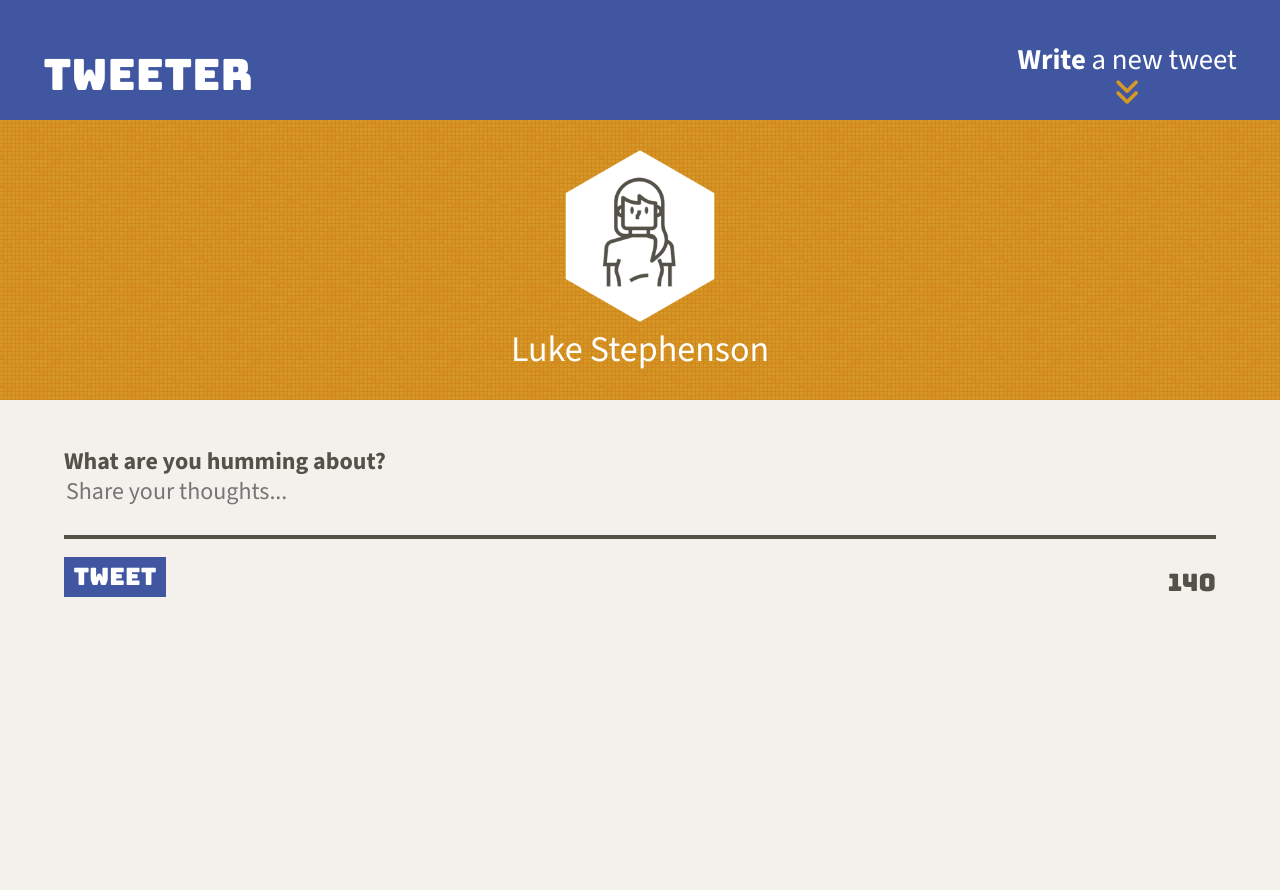
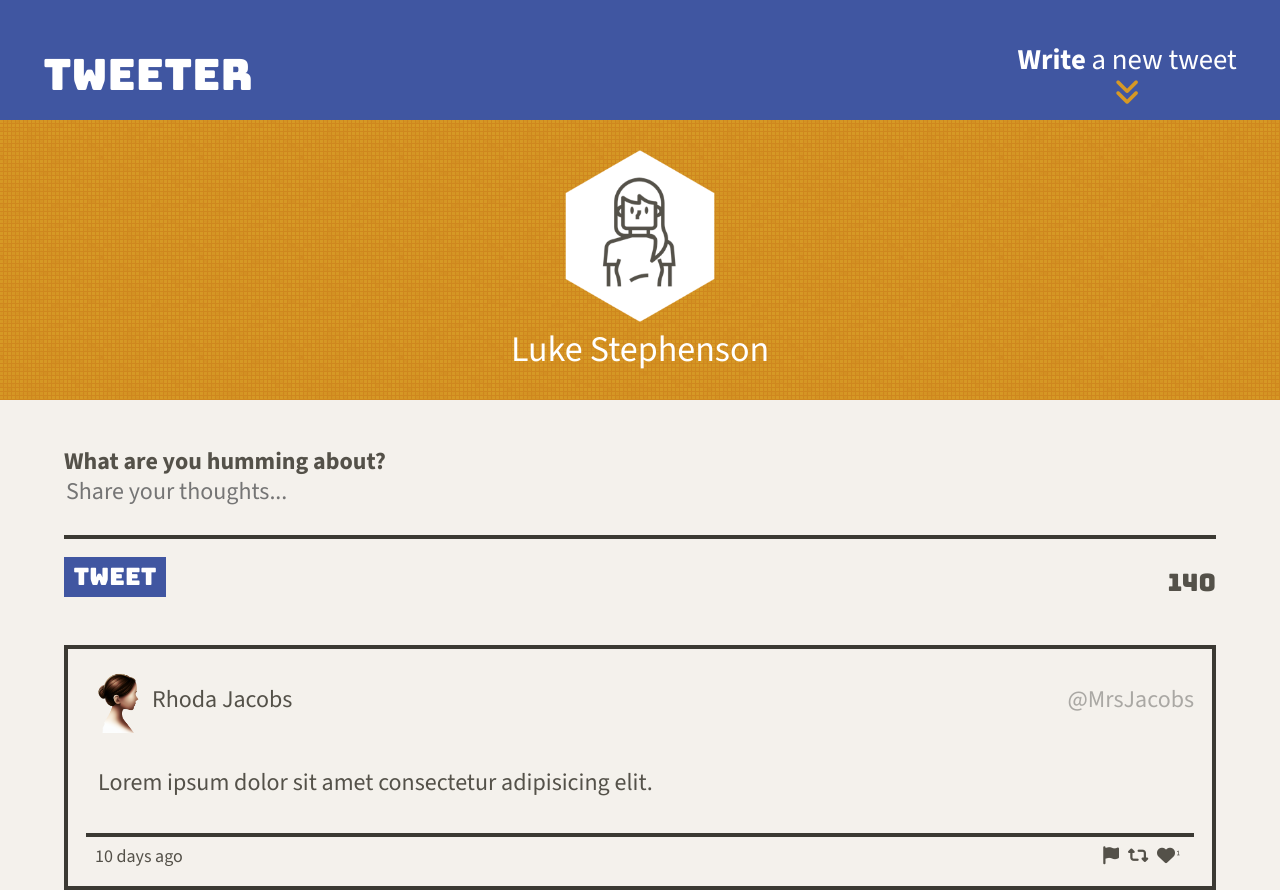
Before and after one commit to dirtandgrass/tweeter, a website: page public/index.html in a window 1280 px wide. Before the commit the page ends 800 px from the top, so only its background shows below. Drawn offline with nearby package versions, Linux system fonts and the light colour scheme.

Commit message:
add example html for tweets, add css

```diff
--- a/public/index.html
+++ b/public/index.html
@@ -24,6 +24,7 @@
   <link rel="stylesheet" href="/styles/nav.css" type="text/css" />
   <link rel="stylesheet" href="/styles/header.css" type="text/css" />
   <link rel="stylesheet" href="/styles/new-tweet.css" type="text/css" />
+  <link rel="stylesheet" href="/styles/tweet.css" type="text/css" />
 
   <!-- External JS -->
   <script src="https://code.jquery.com/jquery-3.7.1.slim.min.js"
@@ -66,6 +67,32 @@
         </div>
       </form>
     </section>
+    <section class="tweet-container">
+      <article class="tweet">
+        <header>
+          <div class="tweet__profile">
+            <img src="images/profile_icons/female_1.png" />
+            <div>Rhoda Jacobs</div>
+          </div>
+          <div class="tweet__handle">@MrsJacobs</div>
+        </header>
+        <div class="tweet__tweet">
+          <p>Lorem ipsum dolor sit amet consectetur adipisicing elit.
+          </p>
+        </div>
+        <footer>
+          <div class="tweet__age">10 days ago</div>
+          <div class="tweet__actions">
+            <i class="fa-solid fa-flag"></i>
+            <i class="fa-solid fa-retweet"></i>
+            <i class="fa-solid fa-heart">
+              <span class="count">1</span>
+            </i>
+          </div>
+        </footer>
+        </div>
+      </article>
+    </section>
   </main>
 </body>
 
--- a/public/styles/header.css
+++ b/public/styles/header.css
@@ -1,6 +1,6 @@
 .header {
   padding-block-start: var(--header-nav-height);
-  height: var(--header-height);
+  block-size: var(--header-height);
   display: flex;
   justify-content: center;
   align-items: center;
@@ -13,7 +13,7 @@
 
 
 .header__avatar {
-  height: calc(var(--header-height) - 9.5em);
+  block-size: calc(var(--header-height) - 9.5em);
 }
 
 .header__name {
--- a/public/styles/layout.css
+++ b/public/styles/layout.css
@@ -23,13 +23,18 @@ html {
   --highlight-color: #D69925;
 
   --primary-font-color: #545149;
+  --primary-dark-color: color-mix(in srgb, black 30%, var(--primary-font-color));
+  --primary-light-color: color-mix(in srgb, white 50%, var(--primary-font-color));
+
+
   --primary-background-color: #f4f1ec;
 
-  --form-font-color: darken(var(--primary-font-color), 65%);
   --error: #9d1a3d;
 
   --header-nav-height: 120px;
   --header-height: 400px;
+
+  --border-width: 4px;
 }
 
 body {
@@ -43,7 +48,7 @@ body {
 }
 
 main {
-  width: 90%;
+  inline-size: 90%;
   margin-inline: auto;
   background-color: inherit;
 }
@@ -61,6 +66,14 @@ main {
   color: var(--error)
 }
 
+.count {
+  font-size: 0.3em;
+  vertical-align: text-top;
+  position: relative;
+  left: -0.5em;
+  top: 0.75em;
+}
+
 
 /*
  * Additional CSS can be defined below or in other CSS files, as per instructions
--- a/public/styles/nav.css
+++ b/public/styles/nav.css
@@ -7,7 +7,7 @@
   justify-content: space-between;
   align-items: center;
   position: fixed;
-  width: 100dvw;
+  inline-size: 100dvw;
   padding-block-start: 1em;
   font-size: 1.2em;
 }
--- a/public/styles/new-tweet.css
+++ b/public/styles/new-tweet.css
@@ -12,11 +12,11 @@
   border: none;
   outline: none;
   background-color: inherit;
-  border-block-end: 4px solid;
-  border-block-end-color: var(--form-font-color);
+  border-block-end: var(--border-width) solid;
+  border-block-end-color: var(--primary-dark-color);
   /* setting color to var in one line, doesn't seem to work */
   resize: none;
-  color: var(--form-font-color);
+  color: var(--primary-dark-color);
   font-weight: 500;
 }
 
--- /dev/null
+++ b/public/styles/tweet.css
@@ -0,0 +1,66 @@
+.tweet-container {
+  .tweet {
+    border: var(--border-width) solid;
+    border-color: var(--primary-dark-color);
+    padding: 0.75em;
+
+    --shadow-distance: calc(var(--border-width) *1.5);
+
+    &:hover {
+      box-shadow: var(--shadow-distance) var(--shadow-distance) var(--primary-light-color);
+    }
+
+    header,
+    footer {
+      display: flex;
+      justify-content: space-between;
+      align-items: center;
+    }
+
+    header {
+      block-size: 2.75em;
+    }
+
+    footer {
+      padding-inline: 0.5em;
+      font-size: 0.75em;
+      block-size: 1.25em;
+      margin-block-start: 0.5em;
+    }
+
+
+  }
+
+  .tweet__profile {
+    display: flex;
+    align-items: inherit;
+
+    img {
+      max-block-size: 2.75em;
+    }
+  }
+
+  .tweet__handle {
+    color: var(--primary-light-color);
+  }
+
+  .tweet__tweet {
+    font-weight: 400;
+    padding: 0.5em;
+
+    border-block-end: var(--border-width) solid;
+    border-block-end-color: var(--primary-dark-color);
+  }
+
+  .tweet__actions i {
+    padding-inline: 0.15em;
+
+    &:hover {
+      cursor: pointer;
+      color: var(--highlight-color);
+    }
+  }
+
+
+
+}
--- a/server/data-files/initial-tweets.json
+++ b/server/data-files/initial-tweets.json
@@ -8,7 +8,7 @@
     "content": {
       "text": "If I have seen further it is by standing on the shoulders of giants"
     },
-    "created_at": 1709734807667
+    "created_at": 1710029336299
   },
   {
     "user": {
@@ -19,6 +19,6 @@
     "content": {
       "text": "Je pense , donc je suis"
     },
-    "created_at": 1709821207667
+    "created_at": 1710115736299
   }
 ]
```
Also changed, not shown: public/images/profile_icons/female_1.png (added), public/images/profile_icons/female_2.png (added), public/images/profile_icons/male_1.png (added), public/images/profile_icons/male_2.png (added).
